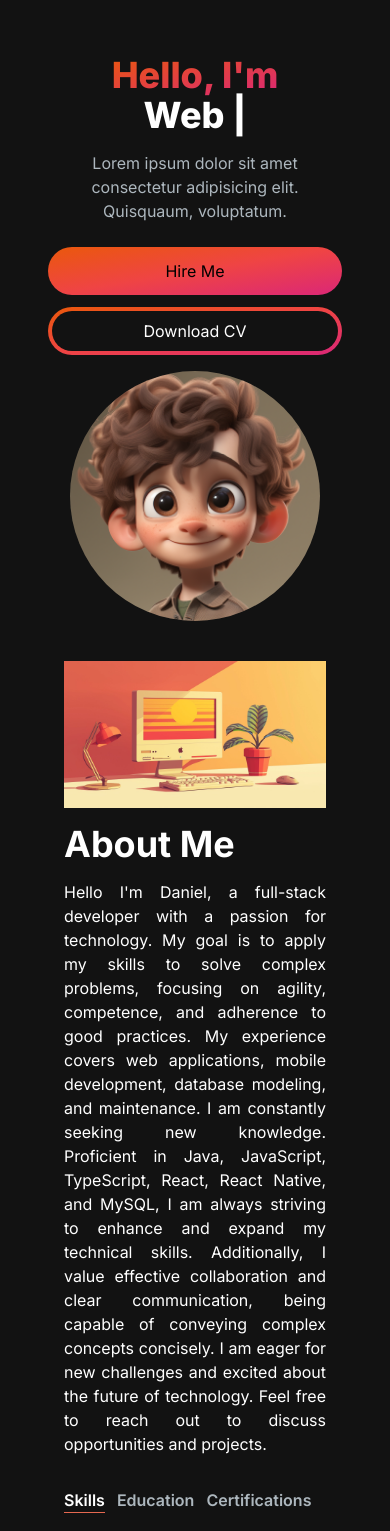
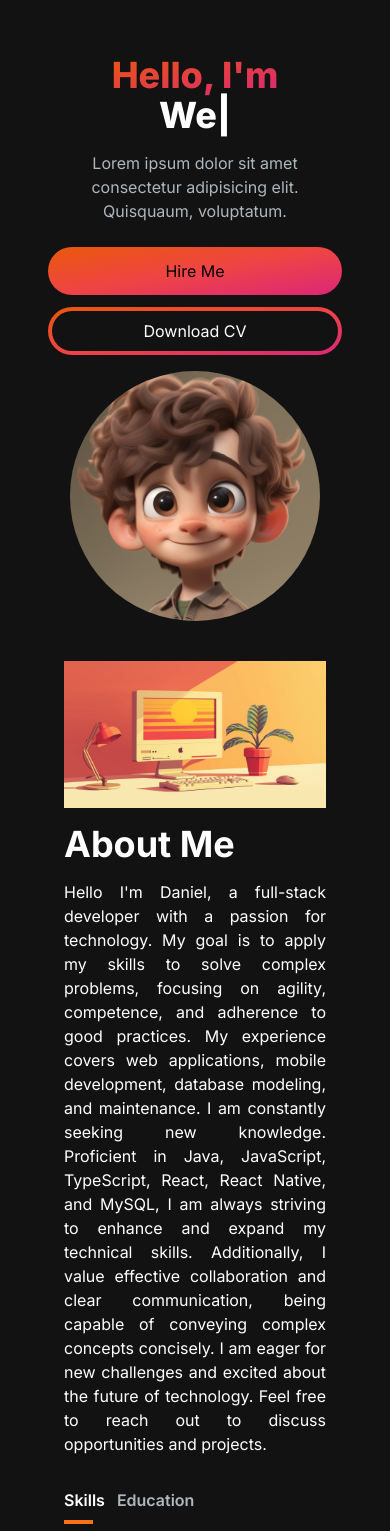
Before and after one commit to dan-carvalhoshrn/portfolio, a Next.js app: page / in a window 390 px wide. Shown: the part 57-1588 px from the top of the page. Built offline with nearby package versions, Linux system fonts and the light colour scheme.

Commit message:
:sparkles: :heavy_plus_sign: Animations

```diff
--- a/package.json
+++ b/package.json
@@ -10,6 +10,7 @@
   },
   "dependencies": {
     "@heroicons/react": "^2.1.1",
+    "framer-motion": "^11.0.8",
     "next": "14.1.0",
     "react": "^18",
     "react-dom": "^18",
--- a/src/app/components/AboutSection.jsx
+++ b/src/app/components/AboutSection.jsx
@@ -84,9 +84,9 @@ const AboutSection = () => {
               Education
             </TabButton>
 
-            <TabButton selectTab={() => handleTabChange("certifications")} active={tab === "certifications"}>
+            {/* <TabButton selectTab={() => handleTabChange("certifications")} active={tab === "certifications"}>
               Certifications
-            </TabButton>
+            </TabButton> */}
           </div>
 
           <div className='mt-8'>{TAB_DATA.find((t) => t.id === tab).content}</div>
--- a/src/app/components/HeaderSection.jsx
+++ b/src/app/components/HeaderSection.jsx
@@ -5,12 +5,18 @@ import Image from 'next/image'
 
 import { TypeAnimation } from 'react-type-animation'
 
+import { motion } from "framer-motion"
 
 const HeaderSection = () => {
     return (
         <section className='lg:py-16'>
             <div className='grid grid-cols-1 sm:grid-cols-12'>
-                <div className='col-span-9 place-self-center text-center sm:text-left justify-self-start'>
+                <motion.div
+                    initial={{ opacity: 0, scale: 0.5 }}
+                    animate={{ opacity: 1, scale: 1 }}
+                    transition={{ duration: 0.5 }}
+                    className='col-span-9 place-self-center text-center sm:text-left justify-self-start'
+                >
                     <h1 className='text-white mb-4 text-4xl sm:text-5xl lg:text-8xl lg:leading-tight font-extrabold'>
                         <span className='text-transparent bg-clip-text bg-gradient-to-br from-primary-600 to-secondary-600'>
                             Hello, I&apos;m{" "}
@@ -43,8 +49,13 @@ const HeaderSection = () => {
                             <span className='block bg-[#121212] hover:bg-slate-800 rounded-full px-5 py-2'>Download CV</span>
                         </button>
                     </div>
-                </div>
-                <div className='col-span-3 place-self-center mt-4 lg:mt-0'>
+                </motion.div>
+                <motion.div
+                    initial={{ opacity: 0, scale: 0.5 }}
+                    animate={{ opacity: 1, scale: 1 }}
+                    transition={{ duration: 0.5 }}
+                    className='col-span-3 place-self-center mt-4 lg:mt-0'
+                >
                     <div className='rounded-full bg-[#181818] w-[250px] h-[250px] lg:w-[400px] lg:h-[400px] relative'>
                         <Image
                             src="/images/chibi_daniel_1.png"
@@ -54,7 +65,7 @@ const HeaderSection = () => {
                             className='rounded-full absolute transform -translate-x-1/2 -translate-y-1/2 top-1/2 left-1/2'
                         />
                     </div>
-                </div>
+                </motion.div>
             </div>
         </section>
     )
--- a/src/app/components/ProjectsSection.jsx
+++ b/src/app/components/ProjectsSection.jsx
@@ -1,12 +1,16 @@
-import React from 'react'
+"use client"
+
+import React, { useState, useRef } from 'react'
 
 import ProjectCard from './ProjectCard'
+
+import { motion, useInView } from 'framer-motion'
 
 const projectsData = [
     {
         id: 1,
-        title: "Spiderman-app",
-        description: "Lorem ipsum dolor sit amet consectetur adipisicing elit. Quisquaum, voluptatum.",
+        title: "Spiderman",
+        description: "A promotional page made in HTML, CSS and Vanilla JS for the premiere of Spider-Man No Way Home",
         image: "/images/projects/1.png",
         tag: ["All", "Web"],
         gitUrl: "",
@@ -59,14 +63,30 @@ const projectsData = [
     },
 ]
 
+const cardVariants = {
+    initial: { y: 50, opacity: 0 },
+    animate: { y: 0, opacity: 1 },
+}
+
 function ProjectsSection() {
+
+    const ref = useRef(null)
+    const isInView = useInView(ref, { once: true })
+
     return (
-        <>
+        <section>
             <h2 className='text-center text-4xl font-bold text-white my-4'>
                 My Projects
             </h2>
-            <div className='grid md:grid-cols-3 gap-8 md:gap-12'>
-                {projectsData.map((project) => (
+            <ul ref={ref} className='grid md:grid-cols-3 gap-8 md:gap-12'>
+                {projectsData.map((project, index) => (
+                    <motion.li
+                        key={index}
+                        variants={cardVariants}
+                        initial="initial"
+                        animate={isInView ? "animate" : "initial"}
+                        transition={{ duration: 0.3, delay: index * 0.3 }}
+                    >
                         <ProjectCard
                             key={project.id}
                             title={project.title}
@@ -75,9 +95,10 @@ function ProjectsSection() {
                             gitUrl={project.gitUrl}
                             previewUrl={project.previewUrl}
                         />
+                    </motion.li>
                 ))}
-            </div>
-        </>
+            </ul>
+        </section>
 
     )
 }
--- a/src/app/components/TabButton.jsx
+++ b/src/app/components/TabButton.jsx
@@ -1,12 +1,26 @@
 import React from 'react'
+
+import { motion } from 'framer-motion'
+
+const variants = {
+    default: { width: 0 },
+    active: { width: "calc(100% - 0.75rem)" },
+}
 
 const TabButton = ({ active, selectTab, children }) => {
 
-    const buttonClasses = active ? 'text-white border-b border-[#e56850]' : 'text-[#adb7be]'
+    const buttonClasses = active ? 'text-white' : 'text-[#adb7be]'
 
     return (
         <button onClick={selectTab} className={`mr-3 font-semibold hover:text-white ${buttonClasses}`}>
             {children}
+            <motion.div
+                animate={ active ? "active" : "default" }
+                variants={variants}
+                className='h-1 bg-primary-500 mt-2 mr-3'
+            >
+
+            </motion.div>
         </button>
     )
 }
```
Also changed, not shown: 1 other file (tests, documents, lock files or other folders). Lines whose indentation alone changed are shown as unchanged.
